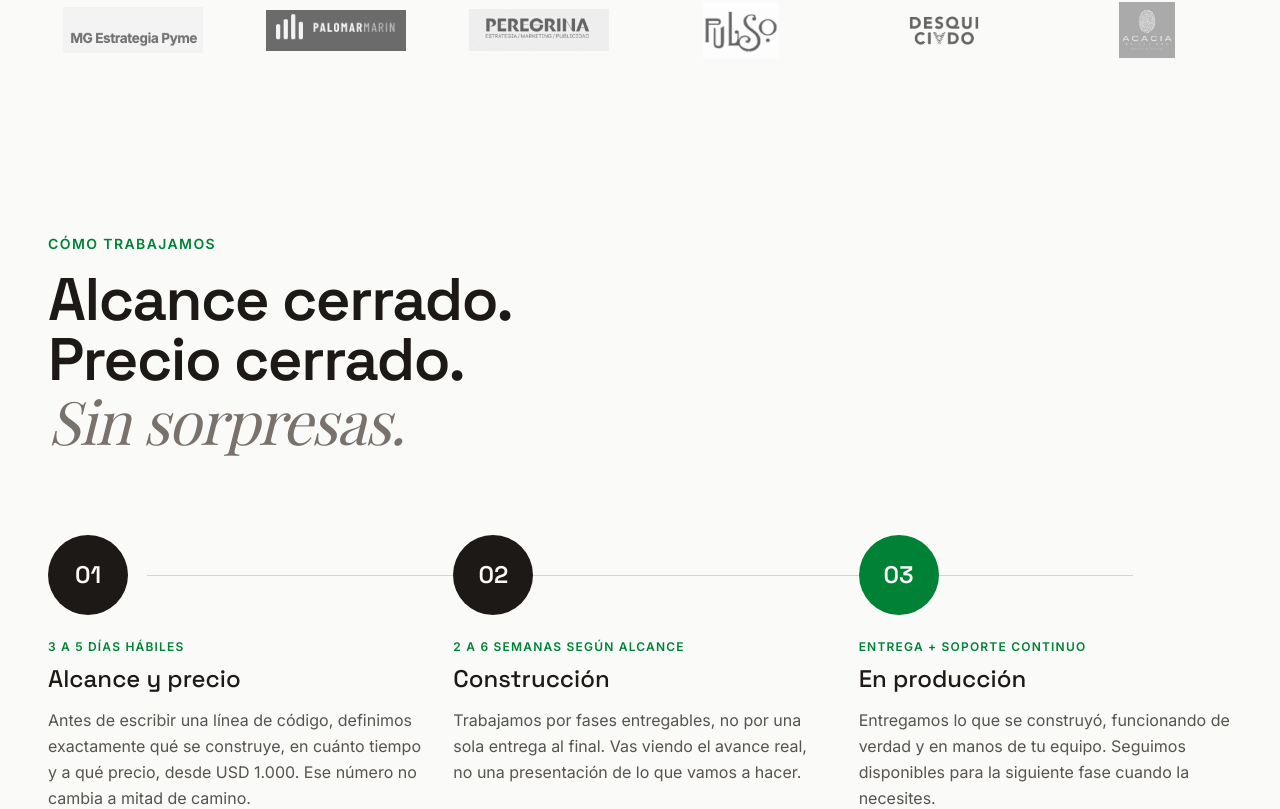
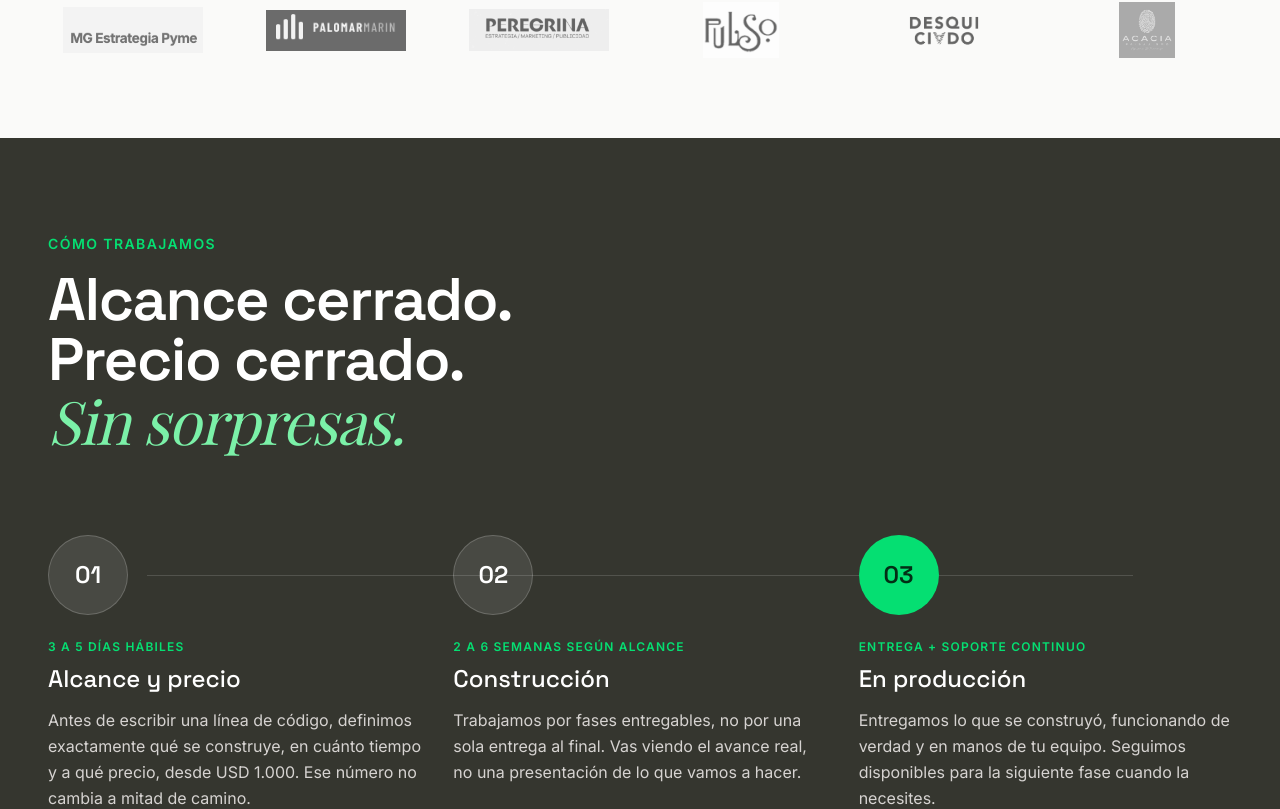
Before and after one commit to RUBRAlab/rubra, a React (Vite) app: page / in a window 1280 px wide. Shown: the part 1631-2440 px from the top of the page. Built offline with nearby package versions, Linux system fonts and the light colour scheme; a web font is replaced by a local one.

Commit message:
Extiende el fondo cemento a Método, Contacto y footer
El cemento pasa de ser un fondo del hero a la superficie oscura del
sitio, alternando con las secciones claras. El footer también cambia
porque queda pegado a Contacto y dos oscuros distintos se leian como
error.

```diff
--- a/src/App.tsx
+++ b/src/App.tsx
@@ -562,18 +562,18 @@ export default function App() {
         </section>
 
         {/* Método Section */}
-        <section className="py-24 px-6 md:px-12 bg-transparent relative z-10" id="metodo">
+        <section className="py-24 px-6 md:px-12 bg-[#35362f] relative z-10" id="metodo">
           <div className="max-w-7xl mx-auto">
             <div className="mb-20 max-w-2xl">
-              <p className="text-sm font-semibold tracking-widest text-green-700 uppercase mb-4">Cómo trabajamos</p>
-              <h2 className="text-4xl md:text-5xl lg:text-6xl font-display font-semibold tracking-tight text-stone-900">
-                Alcance cerrado.<br />Precio cerrado.<br /><span className="font-serif italic text-stone-500 font-normal">Sin sorpresas.</span>
+              <p className="text-sm font-semibold tracking-widest text-green-400 uppercase mb-4">Cómo trabajamos</p>
+              <h2 className="text-4xl md:text-5xl lg:text-6xl font-display font-semibold tracking-tight text-white">
+                Alcance cerrado.<br />Precio cerrado.<br /><span className="font-serif italic text-green-300 font-normal">Sin sorpresas.</span>
               </h2>
             </div>
 
             <div className="relative">
               {/* Línea conectora, solo desktop */}
-              <div className="hidden md:block absolute top-10 left-[8.33%] right-[8.33%] h-px bg-stone-300" />
+              <div className="hidden md:block absolute top-10 left-[8.33%] right-[8.33%] h-px bg-stone-100/15" />
 
               <div className="grid md:grid-cols-3 gap-12 md:gap-8">
                 <motion.div
@@ -583,13 +583,13 @@ export default function App() {
                   className="relative"
                 >
                   <div className="flex items-center gap-4 mb-6">
-                    <div className="w-20 h-20 rounded-full bg-stone-900 flex items-center justify-center relative z-10 shrink-0">
-                      <span className="font-display text-2xl font-semibold text-stone-50">01</span>
+                    <div className="w-20 h-20 rounded-full bg-stone-100/10 border border-stone-100/20 flex items-center justify-center relative z-10 shrink-0">
+                      <span className="font-display text-2xl font-semibold text-white">01</span>
                     </div>
                   </div>
-                  <p className="text-xs font-semibold tracking-widest text-green-700 uppercase mb-2">3 a 5 días hábiles</p>
-                  <h3 className="text-2xl font-display font-medium mb-3 text-stone-900">Alcance y precio</h3>
-                  <p className="text-stone-600 leading-relaxed">
+                  <p className="text-xs font-semibold tracking-widest text-green-400 uppercase mb-2">3 a 5 días hábiles</p>
+                  <h3 className="text-2xl font-display font-medium mb-3 text-white">Alcance y precio</h3>
+                  <p className="text-stone-300 leading-relaxed">
                     Antes de escribir una línea de código, definimos exactamente qué se construye,
                     en cuánto tiempo y a qué precio, desde USD 1.000. Ese número no cambia a mitad de camino.
                   </p>
@@ -603,13 +603,13 @@ export default function App() {
                   className="relative"
                 >
                   <div className="flex items-center gap-4 mb-6">
-                    <div className="w-20 h-20 rounded-full bg-stone-900 flex items-center justify-center relative z-10 shrink-0">
-                      <span className="font-display text-2xl font-semibold text-stone-50">02</span>
+                    <div className="w-20 h-20 rounded-full bg-stone-100/10 border border-stone-100/20 flex items-center justify-center relative z-10 shrink-0">
+                      <span className="font-display text-2xl font-semibold text-white">02</span>
                     </div>
                   </div>
-                  <p className="text-xs font-semibold tracking-widest text-green-700 uppercase mb-2">2 a 6 semanas según alcance</p>
-                  <h3 className="text-2xl font-display font-medium mb-3 text-stone-900">Construcción</h3>
-                  <p className="text-stone-600 leading-relaxed">
+                  <p className="text-xs font-semibold tracking-widest text-green-400 uppercase mb-2">2 a 6 semanas según alcance</p>
+                  <h3 className="text-2xl font-display font-medium mb-3 text-white">Construcción</h3>
+                  <p className="text-stone-300 leading-relaxed">
                     Trabajamos por fases entregables, no por una sola entrega al final.
                     Vas viendo el avance real, no una presentación de lo que vamos a hacer.
                   </p>
@@ -623,13 +623,13 @@ export default function App() {
                   className="relative"
                 >
                   <div className="flex items-center gap-4 mb-6">
-                    <div className="w-20 h-20 rounded-full bg-green-700 flex items-center justify-center relative z-10 shrink-0">
-                      <span className="font-display text-2xl font-semibold text-stone-50">03</span>
+                    <div className="w-20 h-20 rounded-full bg-green-400 flex items-center justify-center relative z-10 shrink-0">
+                      <span className="font-display text-2xl font-semibold text-green-950">03</span>
                     </div>
                   </div>
-                  <p className="text-xs font-semibold tracking-widest text-green-700 uppercase mb-2">Entrega + soporte continuo</p>
-                  <h3 className="text-2xl font-display font-medium mb-3 text-stone-900">En producción</h3>
-                  <p className="text-stone-600 leading-relaxed">
+                  <p className="text-xs font-semibold tracking-widest text-green-400 uppercase mb-2">Entrega + soporte continuo</p>
+                  <h3 className="text-2xl font-display font-medium mb-3 text-white">En producción</h3>
+                  <p className="text-stone-300 leading-relaxed">
                     Entregamos lo que se construyó, funcionando de verdad y en manos de tu equipo.
                     Seguimos disponibles para la siguiente fase cuando la necesites.
                   </p>
@@ -789,11 +789,11 @@ Software a medida.<br />Y automatización que trabaja sola.
         </section>
 
         {/* Contact Section */}
-        <section className="py-24 px-6 md:px-12 bg-transparent relative z-10" id="contacto">
+        <section className="py-24 px-6 md:px-12 bg-[#35362f] relative z-10" id="contacto">
           <div className="max-w-6xl mx-auto">
             <div className="mb-16 max-w-2xl">
-              <p className="text-sm font-semibold tracking-widest text-green-700 uppercase mb-4">El siguiente paso</p>
-              <p className="text-lg text-stone-600 leading-relaxed">
+              <p className="text-sm font-semibold tracking-widest text-green-400 uppercase mb-4">El siguiente paso</p>
+              <p className="text-lg text-stone-300 leading-relaxed">
                 Contanos qué necesitás construir o qué proceso te está consumiendo el día. El primer paso es un diagnóstico, sin costo y sin compromiso.
               </p>
             </div>
@@ -802,48 +802,48 @@ Software a medida.<br />Y automatización que trabaja sola.
               <div className="md:col-span-3">
                 <form className="flex flex-col gap-8" onSubmit={(e) => { e.preventDefault(); const name = (document.getElementById("name") as HTMLInputElement).value; const company = (document.getElementById("company") as HTMLInputElement).value; const process = (document.getElementById("process") as HTMLTextAreaElement).value; const subject = encodeURIComponent(`Consulta de ${name}`); const body = encodeURIComponent(`Nombre: ${name}\nEmpresa: ${company}\n\n${process}`); const a = document.createElement('a'); a.href = `mailto:hola@rubra.ar?subject=${subject}&body=${body}`; a.click(); (e.target as HTMLFormElement).reset(); }}>
                   <div className="flex flex-col gap-2">
-                    <label htmlFor="name" className="text-xs font-semibold tracking-widest text-stone-500 uppercase">Nombre completo</label>
+                    <label htmlFor="name" className="text-xs font-semibold tracking-widest text-stone-400 uppercase">Nombre completo</label>
                     <input
                       id="name"
                       type="text"
                       placeholder="Ej. Juan Pérez"
                       required
-                      className="w-full bg-transparent border-0 border-b border-stone-300 py-3 text-stone-900 placeholder:text-stone-400 focus:ring-0 focus:border-green-600 transition-colors"
+                      className="w-full bg-transparent border-0 border-b border-stone-100/25 py-3 text-white placeholder:text-stone-500 focus:ring-0 focus:border-green-400 transition-colors"
                     />
                   </div>
                   <div className="flex flex-col gap-2">
-                    <label htmlFor="company" className="text-xs font-semibold tracking-widest text-stone-500 uppercase">Empresa / Industria</label>
+                    <label htmlFor="company" className="text-xs font-semibold tracking-widest text-stone-400 uppercase">Empresa / Industria</label>
                     <input
                       id="company"
                       type="text"
                       placeholder="Ej. Logística Global"
                       required
-                      className="w-full bg-transparent border-0 border-b border-stone-300 py-3 text-stone-900 placeholder:text-stone-400 focus:ring-0 focus:border-green-600 transition-colors"
+                      className="w-full bg-transparent border-0 border-b border-stone-100/25 py-3 text-white placeholder:text-stone-500 focus:ring-0 focus:border-green-400 transition-colors"
                     />
                   </div>
                   <div className="flex flex-col gap-2 mb-4">
-                    <label htmlFor="process" className="text-xs font-semibold tracking-widest text-stone-500 uppercase">¿Qué proceso deseás profesionalizar?</label>
+                    <label htmlFor="process" className="text-xs font-semibold tracking-widest text-stone-400 uppercase">¿Qué proceso deseás profesionalizar?</label>
                     <textarea
                       id="process"
                       placeholder="Describí brevemente tu mayor cuello de botella..."
                       rows={3}
                       required
-                      className="w-full bg-transparent border-0 border-b border-stone-300 py-3 text-stone-900 placeholder:text-stone-400 focus:ring-0 focus:border-green-600 transition-colors resize-none"
+                      className="w-full bg-transparent border-0 border-b border-stone-100/25 py-3 text-white placeholder:text-stone-500 focus:ring-0 focus:border-green-400 transition-colors resize-none"
                     ></textarea>
                   </div>
-                  <button type="submit" className="self-start bg-green-800 text-stone-50 px-8 py-4 rounded font-medium hover:bg-green-700 transition-colors">
+                  <button type="submit" className="self-start bg-green-400 text-green-950 px-8 py-4 rounded font-semibold hover:bg-green-300 transition-colors">
                     Enviar consulta
                   </button>
                 </form>
               </div>
 
-              <div className="md:col-span-2 flex flex-col justify-center border-t md:border-t-0 md:border-l border-stone-200 pt-12 md:pt-0 md:pl-12 lg:pl-16">
+              <div className="md:col-span-2 flex flex-col justify-center border-t md:border-t-0 md:border-l border-stone-100/15 pt-12 md:pt-0 md:pl-12 lg:pl-16">
                 <p className="text-xs font-semibold tracking-widest text-stone-400 uppercase mb-4">Sesión en vivo</p>
-                <h3 className="text-2xl font-display font-medium text-stone-900 mb-4">Diagnóstico gratuito</h3>
-                <p className="text-stone-600 leading-relaxed mb-8">
+                <h3 className="text-2xl font-display font-medium text-white mb-4">Diagnóstico gratuito</h3>
+                <p className="text-stone-300 leading-relaxed mb-8">
                   Una sesión de 30 minutos para mapear los cuellos de botella de tu operación y diseñar un plan de acción concreto.
                 </p>
-                <a href="https://calendar.app.google/EkGn6twofhVFeFQu6" target="_blank" rel="noopener noreferrer" className="inline-block text-center border border-green-700 text-green-800 px-8 py-4 rounded font-medium hover:bg-green-50 transition-colors">
+                <a href="https://calendar.app.google/EkGn6twofhVFeFQu6" target="_blank" rel="noopener noreferrer" className="inline-block text-center border border-green-400/40 text-green-300 px-8 py-4 rounded font-medium hover:bg-green-400/10 transition-colors">
                   Agendar reunión →
                 </a>
               </div>
@@ -853,7 +853,7 @@ Software a medida.<br />Y automatización que trabaja sola.
       </main>
 
       {/* Footer */}
-      <footer className="bg-stone-900/95 backdrop-blur-md text-stone-400 py-12 px-6 md:px-12 border-t border-stone-800 relative z-10 block">
+      <footer className="bg-[#35362f] text-stone-400 py-12 px-6 md:px-12 border-t border-stone-100/10 relative z-10 block">
         <div className="max-w-7xl mx-auto flex flex-col md:flex-row justify-between items-center gap-8">
           <div>
             <div className="flex items-center gap-2.5 mb-2">
```
